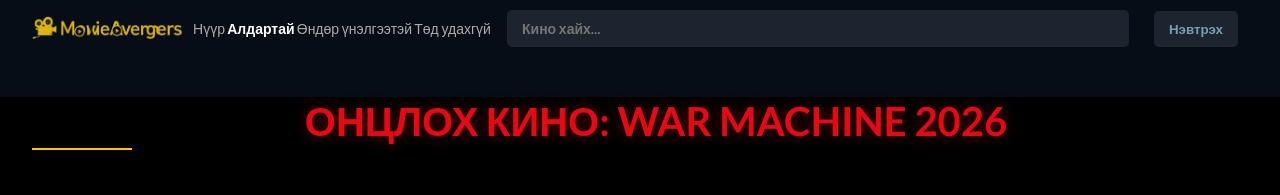
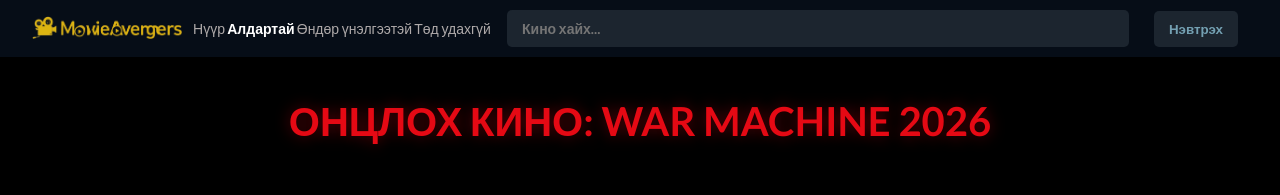
Before and after one commit to awesomemng688/kino26, a React (Create React App) app: page /popular in a window 1280 px wide. Shown: the top 195 px of the page. Built offline with nearby package versions, Linux system fonts and the light colour scheme.

Commit message:
Update MovieList.jsx

```diff
--- a/src/Pages/MovieList.jsx
+++ b/src/Pages/MovieList.jsx
@@ -6,11 +6,9 @@
     const { category } = useParams();
     const [movie, setMovie] = useState([]);
 
-    // Засварын горим
     const isMaintenance = false;
 
     useEffect(() => {
-        // War Machine 2026 киноны мэдээллийг гараар оноож байна
         const warMachineData = [
             {
                 id: "war-machine-2026",
@@ -30,10 +28,33 @@
         window.scrollTo(0, 0);
     }, [category, isMaintenance]);
 
+    // Build алдаанаас сэргийлж Style-ийг Object хэлбэрээр зарлав
+    const styles = {
+        page: {
+            minHeight: "80vh",
+            background: "#000",
+            color: "white",
+            paddingTop: "40px"
+        },
+        heading: {
+            textAlign: "center",
+            color: "#e50914",
+            fontSize: "2.5rem",
+            textShadow: "0 0 15px rgba(229, 9, 20, 0.4)",
+            textTransform: "uppercase"
+        },
+        container: {
+            display: "flex",
+            justifyContent: "center",
+            padding: "50px 0",
+            minHeight: "60vh"
+        }
+    };
+
     return (
-        <div className="movie-list-page">
-            <h1 className="sub-heading">ОНЦЛОХ КИНО: WAR MACHINE 2026</h1>
-            <div className="container" style={{ display: 'flex', justifyContent: 'center', padding: '50px 0' }}>
+        <div style={styles.page}>
+            <h1 style={styles.heading}>ОНЦЛОХ КИНО: WAR MACHINE 2026</h1>
+            <div style={styles.container}>
                 {movie.length > 0 ? (
                     movie.map((prevData) => (
                         <Card
@@ -46,35 +67,12 @@
                         />
                     ))
                 ) : (
-                    <div className="coming-soon-wrapper">
+                    <div style={{ textAlign: "center", padding: "100px" }}>
                         <h2>УУРХАЙД ЗАСВАРТАЙ БАЙНА...</h2>
                         <p>Awesome.! хөгжүүлэгч ажиллаж байна.</p>
                     </div>
                 )}
             </div>
-
-            <style>{`
-                .movie-list-page {
-                    min-height: 80vh;
-                    background: #000;
-                    color: white;
-                }
-                .sub-heading {
-                    text-align: center;
-                    color: #e50914;
-                    font-size: 2.5rem;
-                    margin-top: 40px;
-                    text-shadow: 0 0 15px rgba(229, 9, 20, 0.4);
-                }
-                .container {
-                    min-height: 60vh;
-                }
-                .coming-soon-wrapper {
-                    text-align: center;
-                    color: white;
-                    padding: 100px;
-                }
-            `}</style>
         </div>
     );
 };
```
